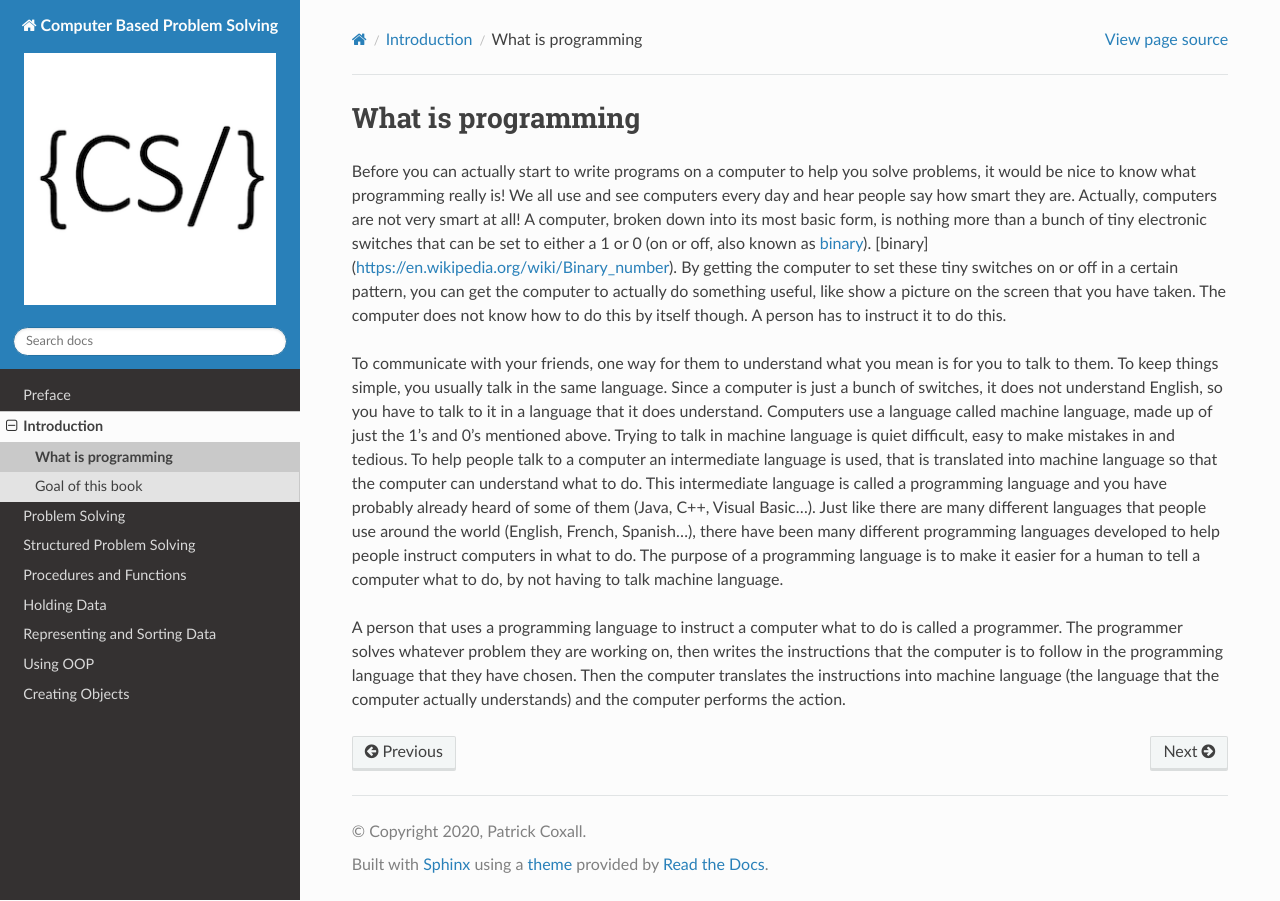
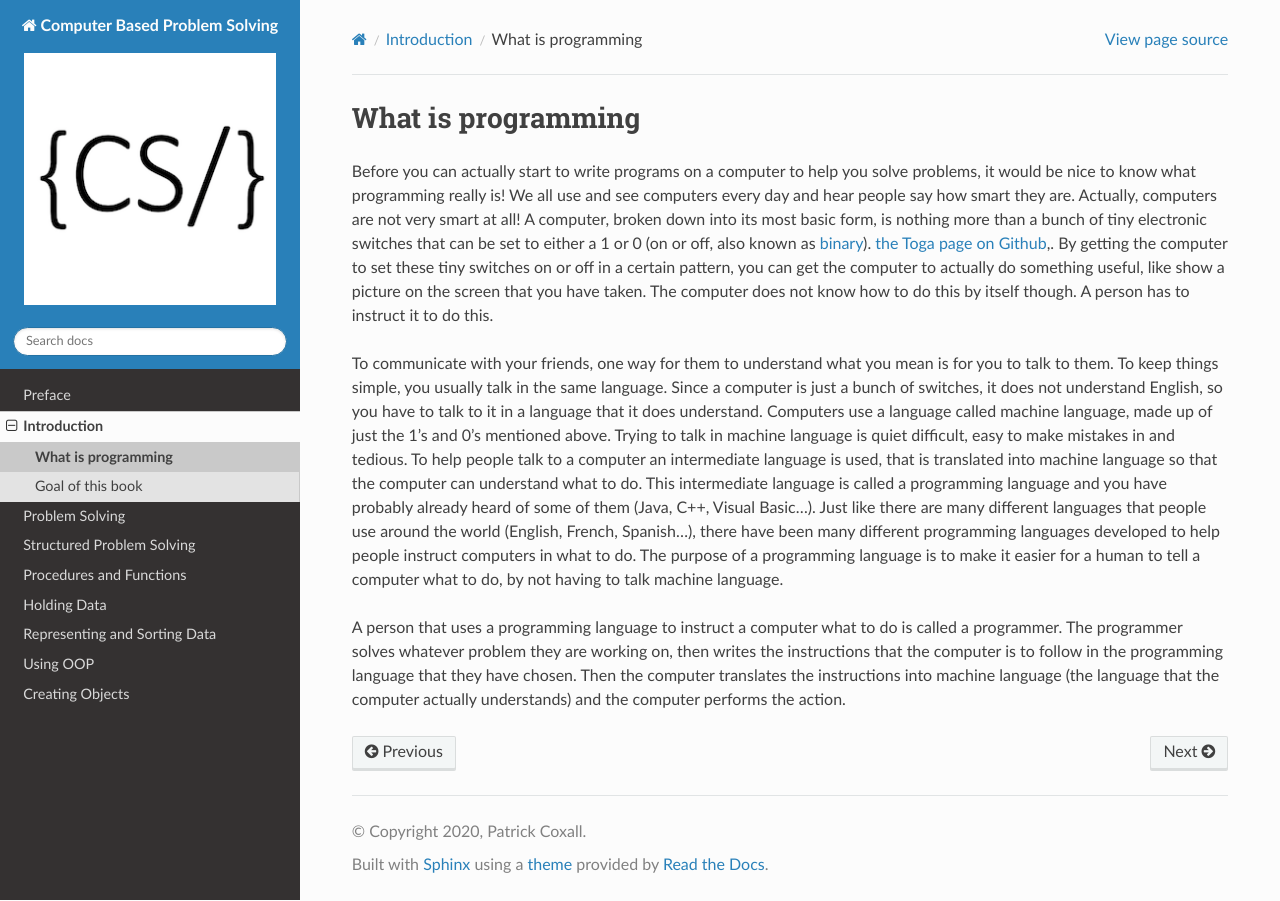
Before and after one commit to Mr-Coxall/Computer-Based-Problem-Solving, a Sphinx documentation site: the page built from docs/introduction/what-is-programming.rst, in a window 1280 px wide. Built offline with Sphinx 7.4.7 and the Read the Docs theme 2.0.0, drawn with Linux system fonts in a browser that asks for light colours.

```diff
--- a/docs/introduction/what-is-programming.rst
+++ b/docs/introduction/what-is-programming.rst
@@ -4,7 +4,7 @@
 What is programming
 ===================
 
-Before you can actually start to write programs on a computer to help you solve problems, it would be nice to know what programming really is!  We all use and see computers every day and hear people say how smart they are. Actually, computers are not very smart at all! A computer, broken down into its most basic form, is nothing more than a bunch of tiny electronic switches that can be set to either a 1 or 0 (on or off, also known as `binary <https://en.wikipedia.org/wiki/Binary_number>`_). [binary](https://en.wikipedia.org/wiki/Binary_number). By getting the computer to set these tiny switches on or off in a certain pattern, you can get the computer to actually do something useful, like show a picture on the screen that you have taken. The computer does not know how to do this by itself though. A person has to instruct it to do this.
+Before you can actually start to write programs on a computer to help you solve problems, it would be nice to know what programming really is!  We all use and see computers every day and hear people say how smart they are. Actually, computers are not very smart at all! A computer, broken down into its most basic form, is nothing more than a bunch of tiny electronic switches that can be set to either a 1 or 0 (on or off, also known as `binary <https://en.wikipedia.org/wiki/Binary_number>`_). `the Toga page on Github <https://github.com/beeware/toga?target=_blank>`__,. By getting the computer to set these tiny switches on or off in a certain pattern, you can get the computer to actually do something useful, like show a picture on the screen that you have taken. The computer does not know how to do this by itself though. A person has to instruct it to do this.
 
 To communicate with your friends, one way for them to understand what you mean is for you to talk to them. To keep things simple, you usually talk in the same language. Since a computer is just a bunch of switches, it does not understand English, so you have to talk to it in a language that it does understand. Computers use a language called machine language, made up of just the 1’s and 0’s mentioned above. Trying to talk in machine language is quiet difficult, easy to make mistakes in and tedious. To help people talk to a computer an intermediate language is used, that is translated into machine language so that the computer can understand what to do. This intermediate language is called a programming language and you have probably already heard of some of them (Java, C++, Visual Basic…). Just like there are many different languages that people use around the world (English, French, Spanish…), there have been many different programming languages developed to help people instruct computers in what to do. The purpose of a programming language is to make it easier for a human to tell a computer what to do, by not having to talk machine language.
 
```
